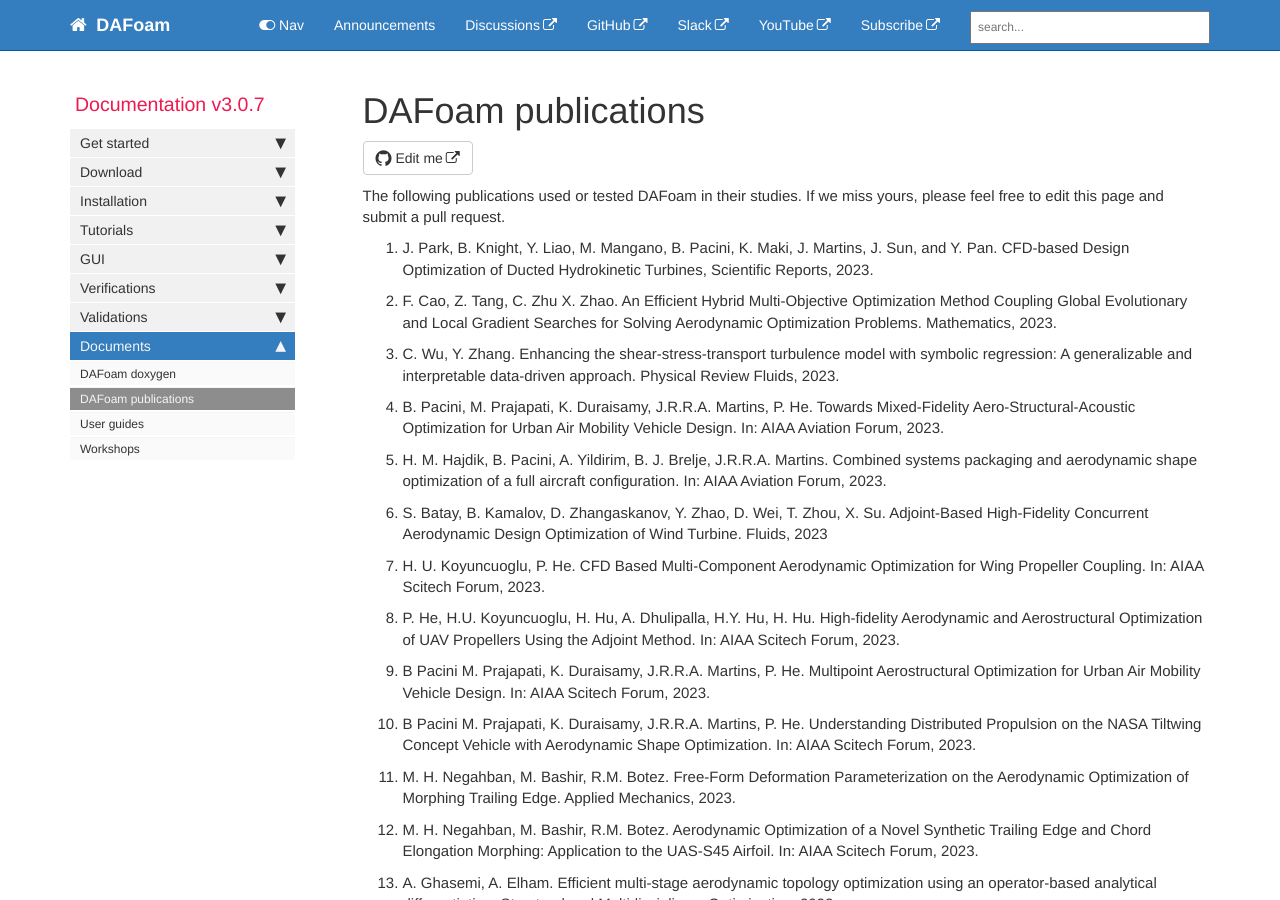
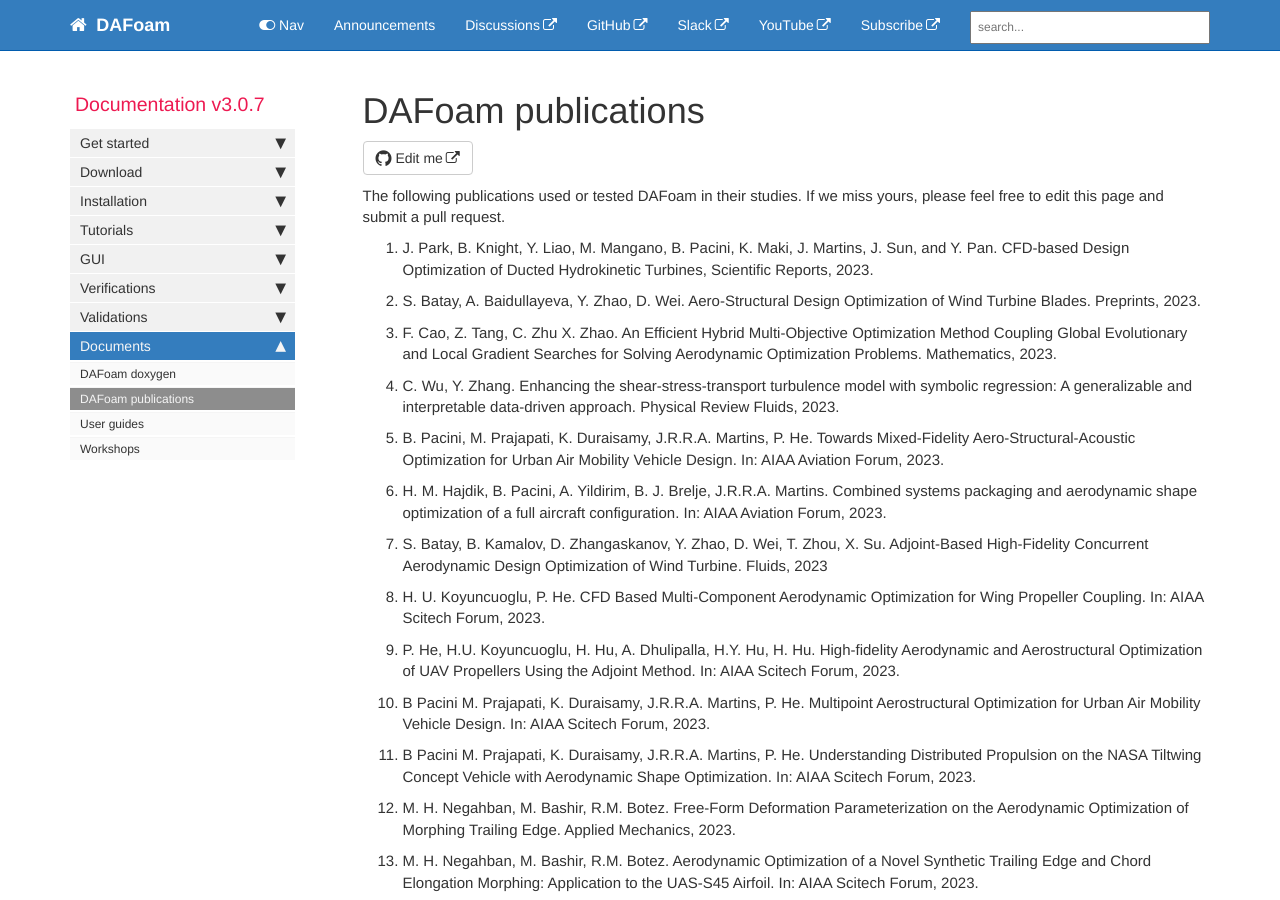
Before and after one commit to DAFoam/DAFoam.github.io, a Jekyll site: the page built from pages/mydoc/mydoc_docs_publications.md, in a window 1280 px wide and 900 px high. Built offline with Jekyll 4.4.1, drawn with Linux system fonts in a browser that asks for light colours; comment, search, counter and statistics services are not loaded.

Commit message:
content update

```diff
--- a/pages/mydoc/mydoc_docs_publications.md
+++ b/pages/mydoc/mydoc_docs_publications.md
@@ -12,6 +12,8 @@ folder: mydoc
 The following publications used or tested DAFoam in their studies. If we miss yours, please feel free to edit this page and submit a pull request.
 
 1. J. Park, B. Knight, Y. Liao, M. Mangano, B. Pacini, K. Maki, J. Martins, J. Sun, and Y. Pan. CFD-based Design Optimization of Ducted Hydrokinetic Turbines, Scientific Reports, 2023.
+
+1. S. Batay, A. Baidullayeva, Y. Zhao, D. Wei. Aero-Structural Design Optimization of Wind Turbine Blades. Preprints, 2023.
 
 1. F. Cao, Z. Tang, C. Zhu X. Zhao. An Efficient Hybrid Multi-Objective Optimization Method Coupling Global Evolutionary and Local Gradient Searches for Solving Aerodynamic Optimization Problems. Mathematics, 2023.
 
```
